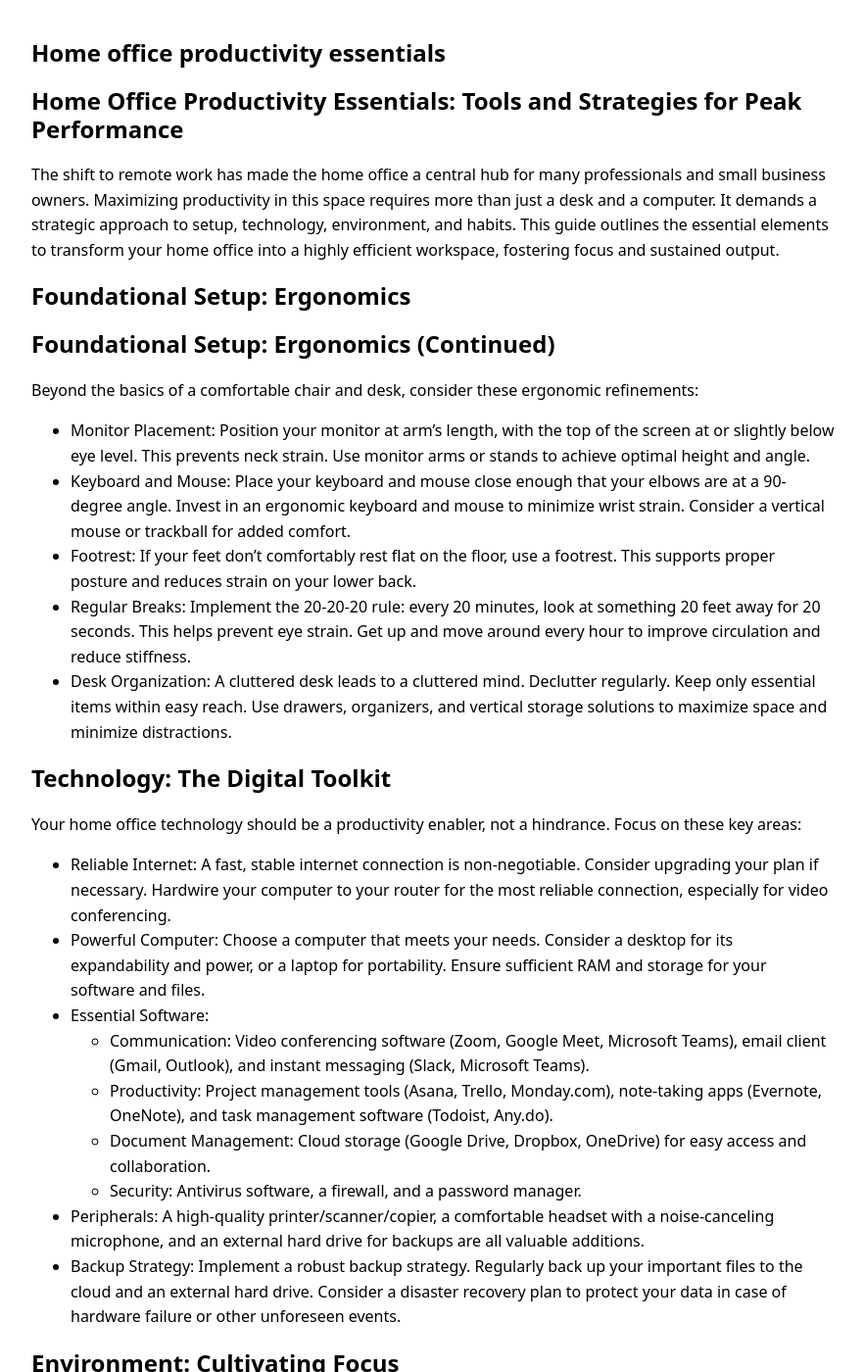
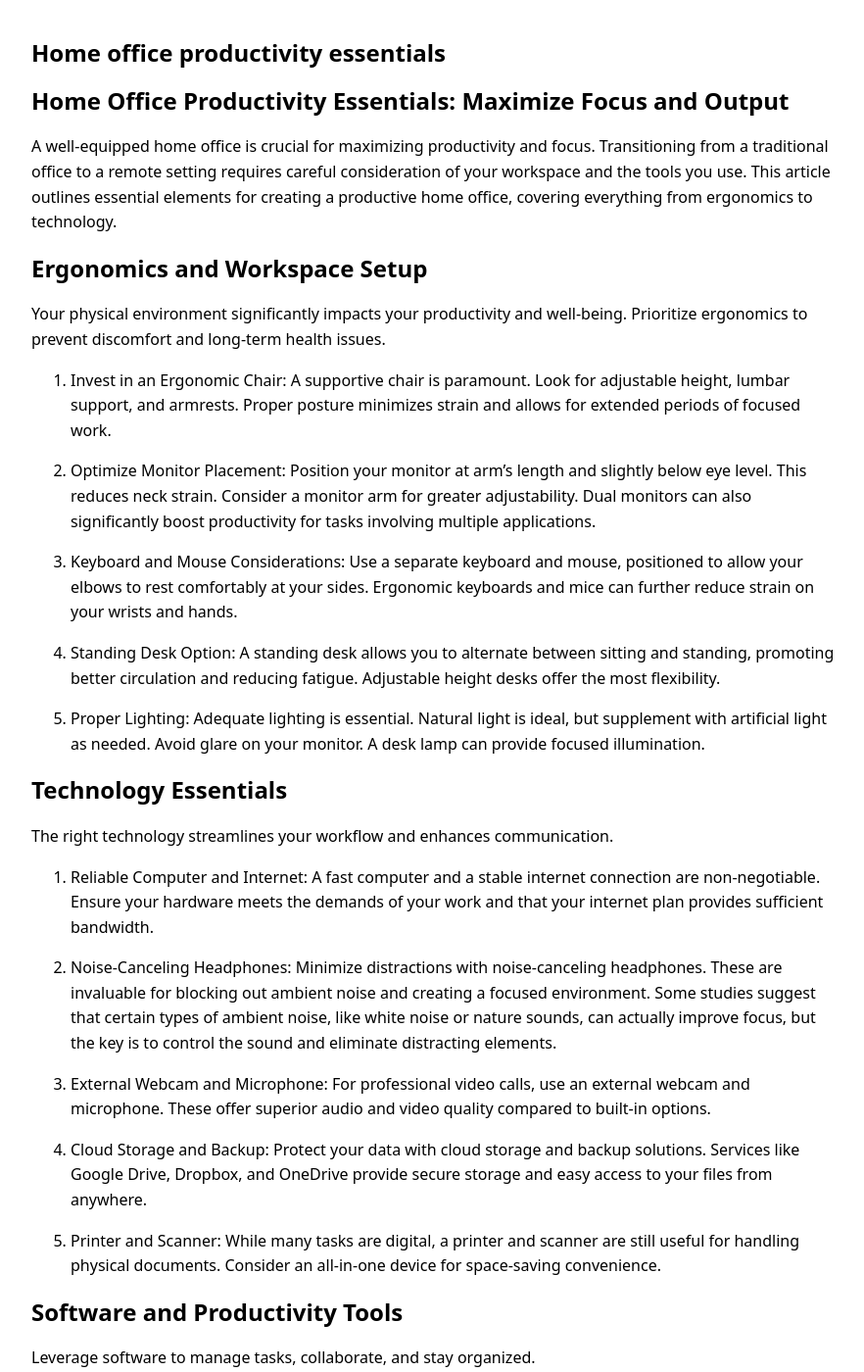
Before and after one commit to ironaclaw/ironaclaw.github.io, a Jekyll site: the page built from _posts/2026-02-14-home-office-productivity-essentials.md, in a window 1280 px wide and 1400 px high. Shown: the whole window at 98% size, without its empty margins (198-1080 px from the left). Built offline with Jekyll 4.4.1, drawn with Linux system fonts in a browser that asks for light colours; some of the changed text lies outside the part shown.

Commit message:
Add 2026-02-14-home-office-productivity-essentials.md

```diff
--- a/_posts/2026-02-14-home-office-productivity-essentials.md
+++ b/_posts/2026-02-14-home-office-productivity-essentials.md
@@ -6,61 +6,83 @@ date: '2026-02-14'
 description: ''
 tags: []
 keywords: []
-model_used: gemini-2.0-flash-lite
+model_used: gemini-2.0-flash-001
 ---
 
-# Home Office Productivity Essentials: Tools and Strategies for Peak Performance
+# Home Office Productivity Essentials: Maximize Focus and Output
 
-The shift to remote work has made the home office a central hub for many professionals and small business owners. Maximizing productivity in this space requires more than just a desk and a computer. It demands a strategic approach to setup, technology, environment, and habits. This guide outlines the essential elements to transform your home office into a highly efficient workspace, fostering focus and sustained output.
+A well-equipped home office is crucial for maximizing productivity and focus. Transitioning from a traditional office to a remote setting requires careful consideration of your workspace and the tools you use. This article outlines essential elements for creating a productive home office, covering everything from ergonomics to technology.
 
-## Foundational Setup: Ergonomics
+## Ergonomics and Workspace Setup
 
-## Foundational Setup: Ergonomics (Continued)
+Your physical environment significantly impacts your productivity and well-being. Prioritize ergonomics to prevent discomfort and long-term health issues.
 
-Beyond the basics of a comfortable chair and desk, consider these ergonomic refinements:
+1.  Invest in an Ergonomic Chair: A supportive chair is paramount. Look for adjustable height, lumbar support, and armrests. Proper posture minimizes strain and allows for extended periods of focused work.
 
-*   Monitor Placement: Position your monitor at arm's length, with the top of the screen at or slightly below eye level. This prevents neck strain. Use monitor arms or stands to achieve optimal height and angle.
-*   Keyboard and Mouse: Place your keyboard and mouse close enough that your elbows are at a 90-degree angle. Invest in an ergonomic keyboard and mouse to minimize wrist strain. Consider a vertical mouse or trackball for added comfort.
-*   Footrest: If your feet don't comfortably rest flat on the floor, use a footrest. This supports proper posture and reduces strain on your lower back.
-*   Regular Breaks: Implement the 20-20-20 rule: every 20 minutes, look at something 20 feet away for 20 seconds. This helps prevent eye strain. Get up and move around every hour to improve circulation and reduce stiffness.
-*   Desk Organization: A cluttered desk leads to a cluttered mind. Declutter regularly. Keep only essential items within easy reach. Use drawers, organizers, and vertical storage solutions to maximize space and minimize distractions.
+2.  Optimize Monitor Placement: Position your monitor at arm's length and slightly below eye level. This reduces neck strain. Consider a monitor arm for greater adjustability. Dual monitors can also significantly boost productivity for tasks involving multiple applications.
 
-## Technology: The Digital Toolkit
+3.  Keyboard and Mouse Considerations: Use a separate keyboard and mouse, positioned to allow your elbows to rest comfortably at your sides. Ergonomic keyboards and mice can further reduce strain on your wrists and hands.
 
-Your home office technology should be a productivity enabler, not a hindrance. Focus on these key areas:
+4.  Standing Desk Option: A standing desk allows you to alternate between sitting and standing, promoting better circulation and reducing fatigue. Adjustable height desks offer the most flexibility.
 
-*   Reliable Internet: A fast, stable internet connection is non-negotiable. Consider upgrading your plan if necessary. Hardwire your computer to your router for the most reliable connection, especially for video conferencing.
-*   Powerful Computer: Choose a computer that meets your needs. Consider a desktop for its expandability and power, or a laptop for portability. Ensure sufficient RAM and storage for your software and files.
-*   Essential Software:
-    *   Communication: Video conferencing software (Zoom, Google Meet, Microsoft Teams), email client (Gmail, Outlook), and instant messaging (Slack, Microsoft Teams).
-    *   Productivity: Project management tools (Asana, Trello, Monday.com), note-taking apps (Evernote, OneNote), and task management software (Todoist, Any.do).
-    *   Document Management: Cloud storage (Google Drive, Dropbox, OneDrive) for easy access and collaboration.
-    *   Security: Antivirus software, a firewall, and a password manager.
-*   Peripherals: A high-quality printer/scanner/copier, a comfortable headset with a noise-canceling microphone, and an external hard drive for backups are all valuable additions.
-*   Backup Strategy: Implement a robust backup strategy. Regularly back up your important files to the cloud and an external hard drive. Consider a disaster recovery plan to protect your data in case of hardware failure or other unforeseen events.
+5.  Proper Lighting: Adequate lighting is essential. Natural light is ideal, but supplement with artificial light as needed. Avoid glare on your monitor. A desk lamp can provide focused illumination.
 
-## Environment: Cultivating Focus
+## Technology Essentials
 
-Your physical environment significantly impacts your productivity. Optimize your home office for focus and efficiency:
+The right technology streamlines your workflow and enhances communication.
 
-*   Dedicated Space: Ideally, dedicate a specific room or area solely for work. This helps mentally separate work from personal life. If space is limited, use visual cues, such as a screen divider or a different color scheme, to define your workspace.
-*   Natural Light: Position your desk near a window to maximize natural light. Natural light boosts mood and productivity. If natural light is limited, invest in a bright, adjustable desk lamp.
-*   Temperature and Air Quality: Maintain a comfortable temperature and ensure good air circulation. Consider an air purifier to remove allergens and improve air quality.
-*   Noise Control: Minimize distractions. Use noise-canceling headphones, play white noise, or soundproof your office if necessary.
-*   Personalization: Personalize your space with items that inspire and motivate you, but avoid excessive clutter. A few plants, artwork, or photos can create a more pleasant and productive atmosphere.
+1.  Reliable Computer and Internet: A fast computer and a stable internet connection are non-negotiable. Ensure your hardware meets the demands of your work and that your internet plan provides sufficient bandwidth.
 
-## Habits: The Pillars of Productivity
+2.  Noise-Canceling Headphones: Minimize distractions with noise-canceling headphones. These are invaluable for blocking out ambient noise and creating a focused environment. Some studies suggest that certain types of ambient noise, like white noise or nature sounds, can actually improve focus, but the key is to control the sound and eliminate distracting elements.
 
-Productivity is not just about tools and setup; it's about developing effective habits:
+3.  External Webcam and Microphone: For professional video calls, use an external webcam and microphone. These offer superior audio and video quality compared to built-in options.
 
-*   Schedule and Routine: Establish a consistent work schedule. Set specific start and end times. Treat your home office like a real office.
-*   Time Blocking: Allocate specific blocks of time for specific tasks. This helps you stay focused and prioritize your work.
-*   Prioritization: Identify your most important tasks (MITs) each day and focus on completing them first. Use the Eisenhower Matrix (urgent/important) to prioritize.
-*   Minimize Distractions: Turn off social media notifications, close unnecessary browser tabs, and let your family know when you need uninterrupted work time.
-*   Regular Breaks: Take short breaks throughout the day to recharge. Get up, stretch, walk around, or do something unrelated to work.
-*   Batch Similar Tasks: Group similar tasks together to minimize context switching and improve efficiency.
-*   Review and Refine: Regularly review your productivity strategies and make adjustments as needed. Experiment with different techniques to find what works best for you.
+4.  Cloud Storage and Backup: Protect your data with cloud storage and backup solutions. Services like Google Drive, Dropbox, and OneDrive provide secure storage and easy access to your files from anywhere.
+
+5.  Printer and Scanner: While many tasks are digital, a printer and scanner are still useful for handling physical documents. Consider an all-in-one device for space-saving convenience.
+
+## Software and Productivity Tools
+
+Leverage software to manage tasks, collaborate, and stay organized.
+
+1.  Project Management Software: Tools like Asana, Trello, and Monday.com help you track projects, assign tasks, and manage deadlines.
+
+2.  Communication Platforms: Utilize communication platforms like Slack or Microsoft Teams for seamless communication with colleagues and clients.
+
+3.  Time Tracking Software: Monitor how you spend your time to identify areas for improvement. Toggl Track and RescueTime are popular options.
+
+4.  Note-Taking Apps: Keep track of ideas, meeting notes, and important information with note-taking apps like Evernote, OneNote, or Google Keep.
+
+5.  Password Manager: Securely store and manage your passwords with a password manager like LastPass or 1Password.
+
+## Office Supplies and Organization
+
+A well-organized workspace promotes efficiency and reduces stress.
+
+1.  Essential Stationery: Stock up on pens, paper, sticky notes, and other essential stationery items.
+
+2.  Desk Organizer: Keep your desk clutter-free with a desk organizer. This helps you keep frequently used items within easy reach.
+
+3.  File Management System: Implement a system for organizing physical and digital files. This makes it easier to find what you need when you need it.
+
+4.  Cable Management: Tidy up cables with cable ties, sleeves, or a cable management box. This prevents tangles and creates a cleaner workspace.
+
+5.  Plants and Decor: Add plants and decor to personalize your workspace and create a more inviting atmosphere. Studies show that plants can improve air quality and reduce stress.
+
+## Maintaining Productivity and Well-being
+
+Beyond the physical setup, prioritize habits that support productivity and well-being.
+
+1.  Establish a Routine: Create a daily routine to structure your workday. This helps you stay on track and avoid procrastination.
+
+2.  Take Regular Breaks: Schedule regular breaks to stretch, walk around, and rest your eyes. This prevents burnout and improves focus.
+
+3.  Set Boundaries: Clearly define your work hours and communicate them to family and friends. This helps you maintain a healthy work-life balance.
+
+4.  Stay Hydrated and Nourished: Keep water and healthy snacks readily available. Proper hydration and nutrition are essential for maintaining energy levels and focus.
+
+5.  Minimize Distractions: Turn off notifications, close unnecessary tabs, and create a dedicated workspace free from interruptions.
 
 ## Conclusion
 
-Transforming your home office into a productivity powerhouse is an ongoing process. By focusing on ergonomics, technology, environment, and habits, you can create a workspace that fosters focus, efficiency, and sustained output. Implement these strategies, adapt them to your specific needs, and continuously refine your approach to maximize your productivity and achieve your professional goals.
+Creating a productive home office is an ongoing process. By investing in the right equipment, software, and organizational systems, and by prioritizing your well-being, you can maximize your focus and achieve your professional goals in a remote setting. Regularly evaluate your setup and make adjustments as needed to optimize your workspace for maximum productivity.
```
